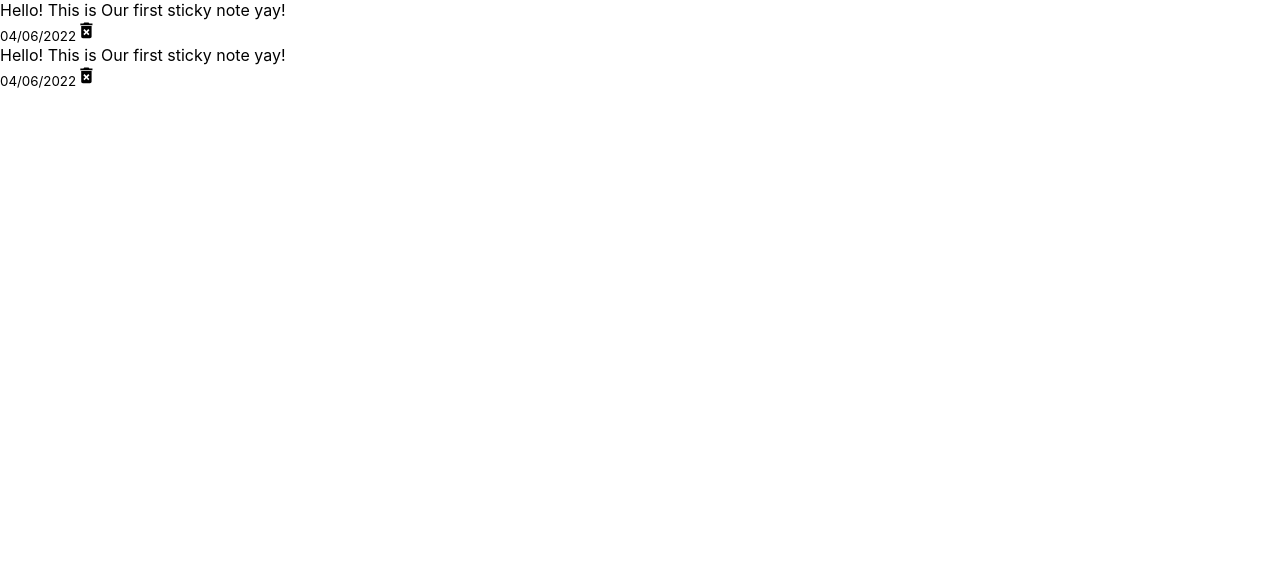
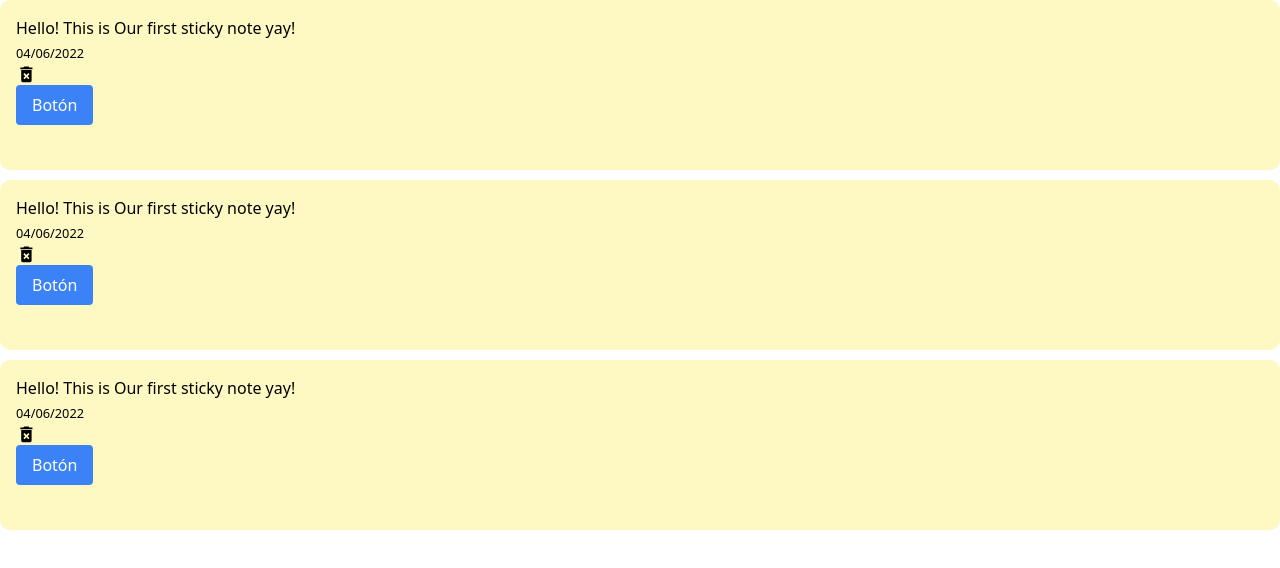
Before and after one commit to tatyajh/posticks, a React (Create React App) app: page / in a window 1280 px wide. Shown: the top 568 px of the page. Built offline with nearby package versions, Linux system fonts and the light colour scheme.

Commit message:
postcss && yellow´s containers

```diff
--- a/src/App.js
+++ b/src/App.js
@@ -1,11 +1,14 @@
-import * as React from 'react';
+import React from 'react';
 import NotesList  from  './components/NotesList';
 
 const App = () => {
+
   return (
-    <div className ='container'>
-        <NotesList />
-    </div>
+   <div class="grid grid-cols-4 gap-4">
+       <NotesList />
+   </div>
+
+
   );
 };
 
--- /dev/null
+++ b/src/assets/main.css
@@ -0,0 +1,442 @@
+/*
+! tailwindcss v3.0.24 | MIT License | https://tailwindcss.com
+*//*
+1. Prevent padding and border from affecting element width. (https://github.com/mozdevs/cssremedy/issues/4)
+2. Allow adding a border to an element by just adding a border-width. (https://github.com/tailwindcss/tailwindcss/pull/116)
+*/
+
+*,
+::before,
+::after {
+  box-sizing: border-box; /* 1 */
+  border-width: 0; /* 2 */
+  border-style: solid; /* 2 */
+  border-color: #e5e7eb; /* 2 */
+}
+
+::before,
+::after {
+  --tw-content: '';
+}
+
+/*
+1. Use a consistent sensible line-height in all browsers.
+2. Prevent adjustments of font size after orientation changes in iOS.
+3. Use a more readable tab size.
+4. Use the user's configured `sans` font-family by default.
+*/
+
+html {
+  line-height: 1.5; /* 1 */
+  -webkit-text-size-adjust: 100%; /* 2 */ /* 3 */
+  tab-size: 4; /* 3 */
+  font-family: ui-sans-serif, system-ui, -apple-system, BlinkMacSystemFont, "Segoe UI", Roboto, "Helvetica Neue", Arial, "Noto Sans", sans-serif, "Apple Color Emoji", "Segoe UI Emoji", "Segoe UI Symbol", "Noto Color Emoji"; /* 4 */
+}
+
+/*
+1. Remove the margin in all browsers.
+2. Inherit line-height from `html` so users can set them as a class directly on the `html` element.
+*/
+
+body {
+  margin: 0; /* 1 */
+  line-height: inherit; /* 2 */
+}
+
+/*
+1. Add the correct height in Firefox.
+2. Correct the inheritance of border color in Firefox. (https://bugzilla.mozilla.org/show_bug.cgi?id=190655)
+3. Ensure horizontal rules are visible by default.
+*/
+
+hr {
+  height: 0; /* 1 */
+  color: inherit; /* 2 */
+  border-top-width: 1px; /* 3 */
+}
+
+/*
+Add the correct text decoration in Chrome, Edge, and Safari.
+*/
+
+abbr:where([title]) {
+  text-decoration: underline dotted;
+}
+
+/*
+Remove the default font size and weight for headings.
+*/
+
+h1,
+h2,
+h3,
+h4,
+h5,
+h6 {
+  font-size: inherit;
+  font-weight: inherit;
+}
+
+/*
+Reset links to optimize for opt-in styling instead of opt-out.
+*/
+
+a {
+  color: inherit;
+  text-decoration: inherit;
+}
+
+/*
+Add the correct font weight in Edge and Safari.
+*/
+
+b,
+strong {
+  font-weight: bolder;
+}
+
+/*
+1. Use the user's configured `mono` font family by default.
+2. Correct the odd `em` font sizing in all browsers.
+*/
+
+code,
+kbd,
+samp,
+pre {
+  font-family: ui-monospace, SFMono-Regular, Menlo, Monaco, Consolas, "Liberation Mono", "Courier New", monospace; /* 1 */
+  font-size: 1em; /* 2 */
+}
+
+/*
+Add the correct font size in all browsers.
+*/
+
+small {
+  font-size: 80%;
+}
+
+/*
+Prevent `sub` and `sup` elements from affecting the line height in all browsers.
+*/
+
+sub,
+sup {
+  font-size: 75%;
+  line-height: 0;
+  position: relative;
+  vertical-align: baseline;
+}
+
+sub {
+  bottom: -0.25em;
+}
+
+sup {
+  top: -0.5em;
+}
+
+/*
+1. Remove text indentation from table contents in Chrome and Safari. (https://bugs.chromium.org/p/chromium/issues/detail?id=999088, https://bugs.webkit.org/show_bug.cgi?id=201297)
+2. Correct table border color inheritance in all Chrome and Safari. (https://bugs.chromium.org/p/chromium/issues/detail?id=935729, https://bugs.webkit.org/show_bug.cgi?id=195016)
+3. Remove gaps between table borders by default.
+*/
+
+table {
+  text-indent: 0; /* 1 */
+  border-color: inherit; /* 2 */
+  border-collapse: collapse; /* 3 */
+}
+
+/*
+1. Change the font styles in all browsers.
+2. Remove the margin in Firefox and Safari.
+3. Remove default padding in all browsers.
+*/
+
+button,
+input,
+optgroup,
+select,
+textarea {
+  font-family: inherit; /* 1 */
+  font-size: 100%; /* 1 */
+  line-height: inherit; /* 1 */
+  color: inherit; /* 1 */
+  margin: 0; /* 2 */
+  padding: 0; /* 3 */
+}
+
+/*
+Remove the inheritance of text transform in Edge and Firefox.
+*/
+
+button,
+select {
+  text-transform: none;
+}
+
+/*
+1. Correct the inability to style clickable types in iOS and Safari.
+2. Remove default button styles.
+*/
+
+button,
+[type='button'],
+[type='reset'],
+[type='submit'] {
+  -webkit-appearance: button; /* 1 */
+  background-color: transparent; /* 2 */
+  background-image: none; /* 2 */
+}
+
+/*
+Use the modern Firefox focus style for all focusable elements.
+*/
+
+:-moz-focusring {
+  outline: auto;
+}
+
+/*
+Remove the additional `:invalid` styles in Firefox. (https://github.com/mozilla/gecko-dev/blob/2f9eacd9d3d995c937b4251a5557d95d494c9be1/layout/style/res/forms.css#L728-L737)
+*/
+
+:-moz-ui-invalid {
+  box-shadow: none;
+}
+
+/*
+Add the correct vertical alignment in Chrome and Firefox.
+*/
+
+progress {
+  vertical-align: baseline;
+}
+
+/*
+Correct the cursor style of increment and decrement buttons in Safari.
+*/
+
+::-webkit-inner-spin-button,
+::-webkit-outer-spin-button {
+  height: auto;
+}
+
+/*
+1. Correct the odd appearance in Chrome and Safari.
+2. Correct the outline style in Safari.
+*/
+
+[type='search'] {
+  -webkit-appearance: textfield; /* 1 */
+  outline-offset: -2px; /* 2 */
+}
+
+/*
+Remove the inner padding in Chrome and Safari on macOS.
+*/
+
+::-webkit-search-decoration {
+  -webkit-appearance: none;
+}
+
+/*
+1. Correct the inability to style clickable types in iOS and Safari.
+2. Change font properties to `inherit` in Safari.
+*/
+
+::-webkit-file-upload-button {
+  -webkit-appearance: button; /* 1 */
+  font: inherit; /* 2 */
+}
+
+/*
+Add the correct display in Chrome and Safari.
+*/
+
+summary {
+  display: list-item;
+}
+
+/*
+Removes the default spacing and border for appropriate elements.
+*/
+
+blockquote,
+dl,
+dd,
+h1,
+h2,
+h3,
+h4,
+h5,
+h6,
+hr,
+figure,
+p,
+pre {
+  margin: 0;
+}
+
+fieldset {
+  margin: 0;
+  padding: 0;
+}
+
+legend {
+  padding: 0;
+}
+
+ol,
+ul,
+menu {
+  list-style: none;
+  margin: 0;
+  padding: 0;
+}
+
+/*
+Prevent resizing textareas horizontally by default.
+*/
+
+textarea {
+  resize: vertical;
+}
+
+/*
+1. Reset the default placeholder opacity in Firefox. (https://github.com/tailwindlabs/tailwindcss/issues/3300)
+2. Set the default placeholder color to the user's configured gray 400 color.
+*/
+
+input::placeholder,
+textarea::placeholder {
+  opacity: 1; /* 1 */
+  color: #9ca3af; /* 2 */
+}
+
+/*
+Set the default cursor for buttons.
+*/
+
+button,
+[role="button"] {
+  cursor: pointer;
+}
+
+/*
+Make sure disabled buttons don't get the pointer cursor.
+*/
+:disabled {
+  cursor: default;
+}
+
+/*
+1. Make replaced elements `display: block` by default. (https://github.com/mozdevs/cssremedy/issues/14)
+2. Add `vertical-align: middle` to align replaced elements more sensibly by default. (https://github.com/jensimmons/cssremedy/issues/14#issuecomment-634934210)
+   This can trigger a poorly considered lint error in some tools but is included by design.
+*/
+
+img,
+svg,
+video,
+canvas,
+audio,
+iframe,
+embed,
+object {
+  display: block; /* 1 */
+  vertical-align: middle; /* 2 */
+}
+
+/*
+Constrain images and videos to the parent width and preserve their intrinsic aspect ratio. (https://github.com/mozdevs/cssremedy/issues/14)
+*/
+
+img,
+video {
+  max-width: 100%;
+  height: auto;
+}
+
+/*
+Ensure the default browser behavior of the `hidden` attribute.
+*/
+
+[hidden] {
+  display: none;
+}
+
+*, ::before, ::after {
+  --tw-translate-x: 0;
+  --tw-translate-y: 0;
+  --tw-rotate: 0;
+  --tw-skew-x: 0;
+  --tw-skew-y: 0;
+  --tw-scale-x: 1;
+  --tw-scale-y: 1;
+  --tw-pan-x:  ;
+  --tw-pan-y:  ;
+  --tw-pinch-zoom:  ;
+  --tw-scroll-snap-strictness: proximity;
+  --tw-ordinal:  ;
+  --tw-slashed-zero:  ;
+  --tw-numeric-figure:  ;
+  --tw-numeric-spacing:  ;
+  --tw-numeric-fraction:  ;
+  --tw-ring-inset:  ;
+  --tw-ring-offset-width: 0px;
+  --tw-ring-offset-color: #fff;
+  --tw-ring-color: rgb(59 130 246 / 0.5);
+  --tw-ring-offset-shadow: 0 0 #0000;
+  --tw-ring-shadow: 0 0 #0000;
+  --tw-shadow: 0 0 #0000;
+  --tw-shadow-colored: 0 0 #0000;
+  --tw-blur:  ;
+  --tw-brightness:  ;
+  --tw-contrast:  ;
+  --tw-grayscale:  ;
+  --tw-hue-rotate:  ;
+  --tw-invert:  ;
+  --tw-saturate:  ;
+  --tw-sepia:  ;
+  --tw-drop-shadow:  ;
+  --tw-backdrop-blur:  ;
+  --tw-backdrop-brightness:  ;
+  --tw-backdrop-contrast:  ;
+  --tw-backdrop-grayscale:  ;
+  --tw-backdrop-hue-rotate:  ;
+  --tw-backdrop-invert:  ;
+  --tw-backdrop-opacity:  ;
+  --tw-backdrop-saturate:  ;
+  --tw-backdrop-sepia:  ;
+}
+
+.btn {
+  border-radius: 0.25rem;
+  padding-top: 0.5rem;
+  padding-bottom: 0.5rem;
+  padding-left: 1rem;
+  padding-right: 1rem;
+}
+
+.btn-blue {
+  --tw-bg-opacity: 1;
+  background-color: rgb(59 130 246 / var(--tw-bg-opacity));
+  --tw-text-opacity: 1;
+  color: rgb(255 255 255 / var(--tw-text-opacity));
+}
+
+.btn-blue:hover {
+  --tw-bg-opacity: 1;
+  background-color: rgb(29 78 216 / var(--tw-bg-opacity));
+}
+
+.note {
+  --tw-bg-opacity: 1;
+  background-color: rgb(254 249 195 / var(--tw-bg-opacity));
+  margin-bottom: 10px;
+  border-radius: 10px;
+  padding: 1rem;
+  min-height: 170px;
+}
--- /dev/null
+++ b/src/assets/tailwind.css
@@ -0,0 +1,19 @@
+@tailwind base;
+@tailwind components;
+@tailwind utilities;
+
+.btn {
+    @apply py-2 px-4 rounded;
+}
+
+.btn-blue {
+    @apply bg-blue-500 text-white;
+}
+
+.btn-blue:hover {
+    @apply bg-blue-700;
+}
+
+.note {
+    @apply bg-yellow-100;
+}
--- a/src/components/Note.js
+++ b/src/components/Note.js
@@ -1,15 +1,19 @@
-import * as React from 'react';
+import  React from 'react';
 import { MdDeleteForever } from 'react-icons/md';
+
 
 const Note = () => {
     return (
         <div className='note'>
             <span>Hello! This is Our first sticky note yay!</span>
-            <div className='note-footer'>
+            <div className='container mx-auto'>
                 <small>04/06/2022</small>
                 <MdDeleteForever className='delete-icon' size='1.3em'/>
-            </div>
+                <button className="btn btn-blue btn-blue:hover">Botón</button>
+
+           </div>
         </div>
+
     );
 };
 
--- a/src/components/NotesList.js
+++ b/src/components/NotesList.js
@@ -1,13 +1,14 @@
-import * as React from 'react';
+import React from 'react';
 import Note from './Note';
 
 const NoteList = () => {
     return (
-        <div className ='sticky-notes'>
+        <div class="flex flex-col space-y-4 ...">
             <Note />
             <Note />
+            <Note />
+        </div>
 
-        </div>
     );
 };
 
--- a/src/index.css
+++ /dev/null
@@ -1,14 +0,0 @@
-
-body {
-  margin: 0;
-  font-family: -apple-system, BlinkMacSystemFont, 'Segoe UI', 'Roboto', 'Oxygen',
-    'Ubuntu', 'Cantarell', 'Fira Sans', 'Droid Sans', 'Helvetica Neue',
-    sans-serif;
-  -webkit-font-smoothing: antialiased;
-  -moz-osx-font-smoothing: grayscale;
-}
-
-code {
-  font-family: source-code-pro, Menlo, Monaco, Consolas, 'Courier New',
-    monospace;
-}
--- a/src/index.js
+++ b/src/index.js
@@ -1,6 +1,6 @@
 import React from 'react';
 import ReactDOM from 'react-dom/client';
-import './index.css';
+import './assets/main.css';
 import App from './App';
 
 
--- a/tailwind.config.js
+++ b/tailwind.config.js
@@ -2,6 +2,6 @@
   content: [],
   theme: {
     extend: {},
-  },
-  plugins: [],
+    plugins: [],
+ }
 }
```
Also changed, not shown: package.json (+7 -4 lines), 1 other file (tests, documents, lock files or other folders).
